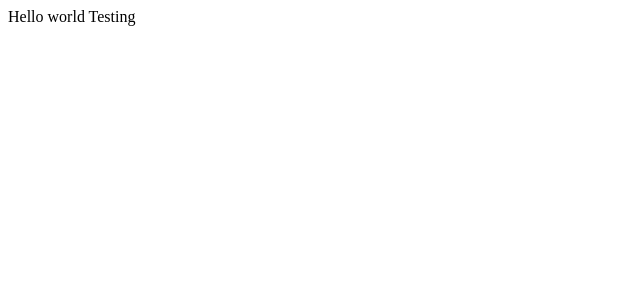
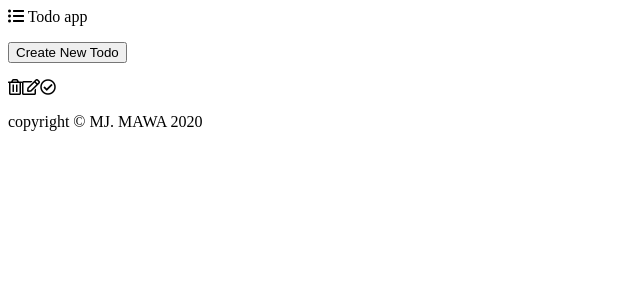
Before and after one commit to nibble0101/todo-app, a React (Create React App) app: page / in a window 1280 px wide. Shown: the top 300 px of the page, without its empty margins (0-640 px from the left). Built offline with nearby package versions, Linux system fonts and the light colour scheme.

Commit message:
Added more dependencies to the app

```diff
--- a/package.json
+++ b/package.json
@@ -6,11 +6,13 @@
     "@testing-library/jest-dom": "^5.11.4",
     "@testing-library/react": "^11.1.0",
     "@testing-library/user-event": "^12.1.10",
+    "prop-types": "^15.7.2",
     "react": "^17.0.1",
     "react-dom": "^17.0.1",
     "react-redux": "^7.2.2",
     "react-scripts": "4.0.1",
     "redux": "^4.0.5",
+    "uuid": "^3.4.0",
     "web-vitals": "^0.2.4"
   },
   "scripts": {
--- a/public/index.html
+++ b/public/index.html
@@ -3,10 +3,13 @@
   <head>
     <meta charset="utf-8" />
     <meta name="viewport" content="width=device-width, initial-scale=1" />
-    <meta
-      name="description"
-      content="Todo app to increase your productivity"
+    <link
+      rel="stylesheet"
+      href="https://cdnjs.cloudflare.com/ajax/libs/font-awesome/5.15.1/css/all.min.css"
+      integrity="sha512-+4zCK9k+qNFUR5X+cKL9EIR+ZOhtIloNl9GIKS57V1MyNsYpYcUrUeQc9vNfzsWfV28IaLL3i96P9sdNyeRssA=="
+      crossorigin="anonymous"
     />
+    <meta name="description" content="Todo app to increase your productivity" />
     <title>Todo app</title>
   </head>
   <body>
--- a/src/App.js
+++ b/src/App.js
@@ -1,11 +1,13 @@
 import React from "react";
-import { useSelector } from "react-redux";
-
+import {Header} from "./components/Header";
+import { Main } from "./components/Main";
+import { Footer } from "./components/Footer";
 function App() {
-  const todos = useSelector(state => state);
   return (
     <div className="app">
-       Hello world { todos[0]}
+       <Header />
+       <Main />
+       <Footer />
     </div>
   );
 }
--- /dev/null
+++ b/src/components/CreateTodo.js
@@ -0,0 +1,51 @@
+import React, { useState } from "react";
+import {v4 as uuidv4} from "uuid";
+
+function CreateTodo() {
+  const [title, setTitle] = useState("");
+  const [description, setDescription] = useState("");
+
+  const onChangeTitleHandler = (event) => {
+    setTitle(event.target.value);
+  };
+  const onChangeDescriptionHandler = (event) => {
+    setDescription(event.target.value);
+  };
+  const onSubmitFormHandler = (event) => {
+      event.preventDefault();
+      setTitle("");
+      setDescription("");
+      uuidv4();
+
+  }
+  return (
+    <section>
+      <form onSubmit = {onSubmitFormHandler}>
+        <div>
+          <label htmlFor="todo-title">Todo Title</label>
+          <input
+            id="todo-title"
+            value={title}
+            onChange={onChangeTitleHandler}
+            name="todoTitle"
+            type="text"
+          />
+        </div>
+        <div>
+          <label htmlFor="todo-description">Todo Description</label>
+          <textarea
+            id="todo-description"
+            value={description}
+            onChange={onChangeDescriptionHandler}
+            name="todoDescription"
+          ></textarea>
+        </div>
+        <div>
+          <input type="submit" value="Create Todo" />
+        </div>
+      </form>
+    </section>
+  );
+}
+
+export { CreateTodo };
--- /dev/null
+++ b/src/components/Footer.js
@@ -0,0 +1,7 @@
+import React from "react";
+
+function Footer() {
+  return <footer className="footer">copyright &copy; MJ. MAWA 2020</footer>;
+}
+
+export { Footer };
--- /dev/null
+++ b/src/components/Header.js
@@ -0,0 +1,12 @@
+import React from "react";
+
+function Header() {
+  return (
+    <header className = "header">
+      <span className = "header__logo"><i className="fas fa-list-ul"></i></span>
+      <span className = "header__text"> Todo app </span>
+    </header>
+  );
+}
+
+export { Header };
--- /dev/null
+++ b/src/components/Main.js
@@ -0,0 +1,22 @@
+import React, { useState } from "react";
+import { Todo } from "./Todo";
+import { CreateTodo } from "./CreateTodo";
+import { NewTodo } from "./NewTodo";
+import { useSelector } from "react-redux";
+
+function Main() {
+  const todo = useSelector((state) => state);
+  const [isCreatingTodo, setIsCreatingTodo] = useState(false);
+  const createTodoHandler = () => {
+    setIsCreatingTodo((todoFlag) => !todoFlag);
+  };
+  return (
+    <main className="main">
+      <NewTodo createTodoHandler={createTodoHandler} />
+      {isCreatingTodo === true ? <CreateTodo /> : null}
+      <Todo todo={todo} />
+    </main>
+  );
+}
+
+export { Main };
--- /dev/null
+++ b/src/components/NewTodo.js
@@ -0,0 +1,12 @@
+import React from "react";
+import PropTypes from "prop-types";
+
+function NewTodo(props) {
+    return <p> <button onClick = {props.createTodoHandler}> Create New Todo </button></p>
+
+}
+
+NewTodo.propTypes = {
+    createTodoHandler: PropTypes.func
+}
+export { NewTodo };
--- /dev/null
+++ b/src/components/Todo.js
@@ -0,0 +1,29 @@
+import React from "react";
+import PropTypes from "prop-types";
+
+function Todo(props) {
+  const todo = props;
+  return (
+    <section className="todo">
+      <p>
+        <span> {todo.title} </span>
+        <span>
+          <i className="far fa-trash-alt"></i>
+        </span>
+        <span>
+          <i className="far fa-edit"></i>
+        </span>
+        <span>
+        <i className="far fa-check-circle"></i>
+        </span>
+      </p>
+      <p> {todo.description} </p>
+    </section>
+  );
+}
+
+Todo.propTypes = {
+    description: PropTypes.string,
+    title: PropTypes.string
+}
+export { Todo };
```
Also changed, not shown: src/action-creators/action-creators.js (+6 -1 lines), 2 other files (tests, documents, lock files or other folders).
